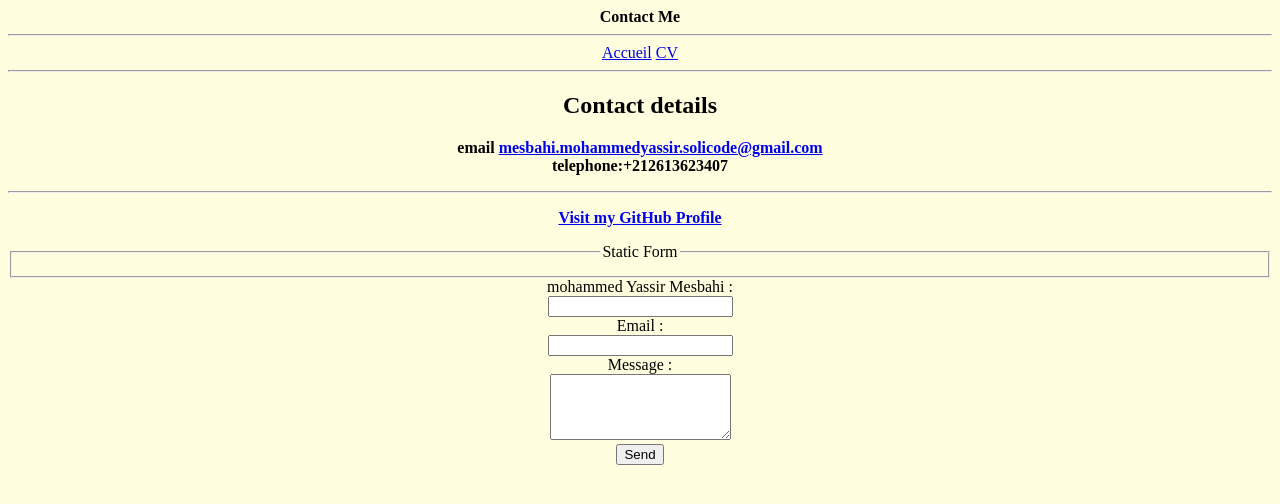
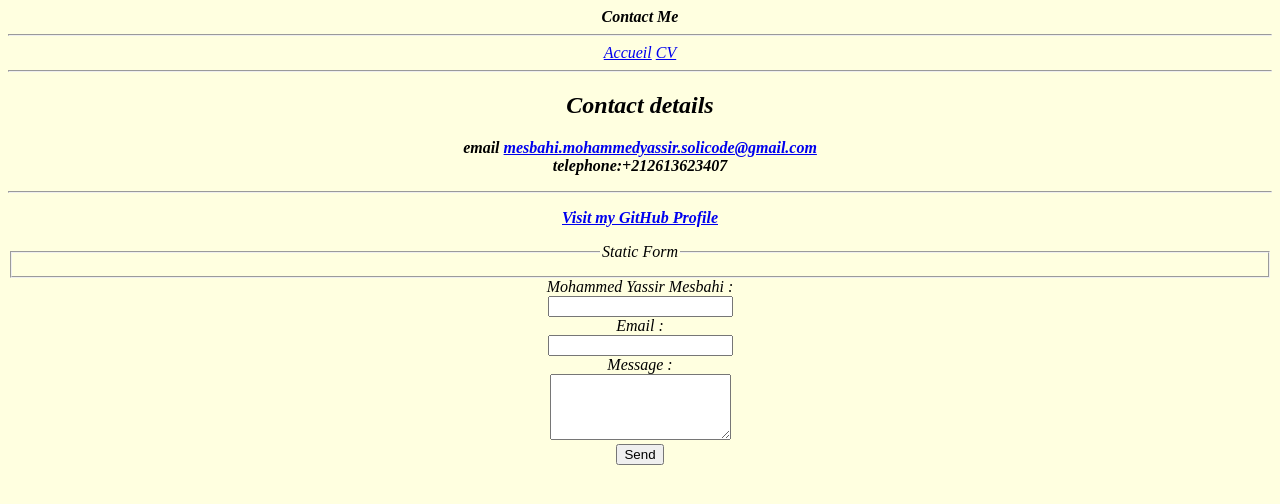
Before and after one commit to mesbahimohammedyassirsolicode-star/HTML-fondamentaux, a plain HTML site: page Projet/contact.html in a window 1280 px wide. Drawn offline with Linux system fonts and the light colour scheme.

Commit message:
update the font style

```diff
--- a/Projet/contact.html
+++ b/Projet/contact.html
@@ -7,7 +7,7 @@
     <style>
         body{
   background-color: lightyellow;
-            font-style:normal;
+            font-style: oblique;
             color: rgb(0, 0, 0);
             font-size: medium;
             text-align: center;
@@ -48,7 +48,7 @@ Contact Me
     <fieldset>
 <legend>Static Form</legend>
  </fieldset>
-<label for="nom">mohammed Yassir Mesbahi :</label><br>
+<label for="nom">Mohammed Yassir Mesbahi :</label><br>
 <input type="text" id="nom" name="nom" required><br>
 <label for="email">Email :</label><br>
  <input type="email" id="email" name="email" required><br>
```
Also changed, not shown: Projet/cv.html (+1 -1 lines).
